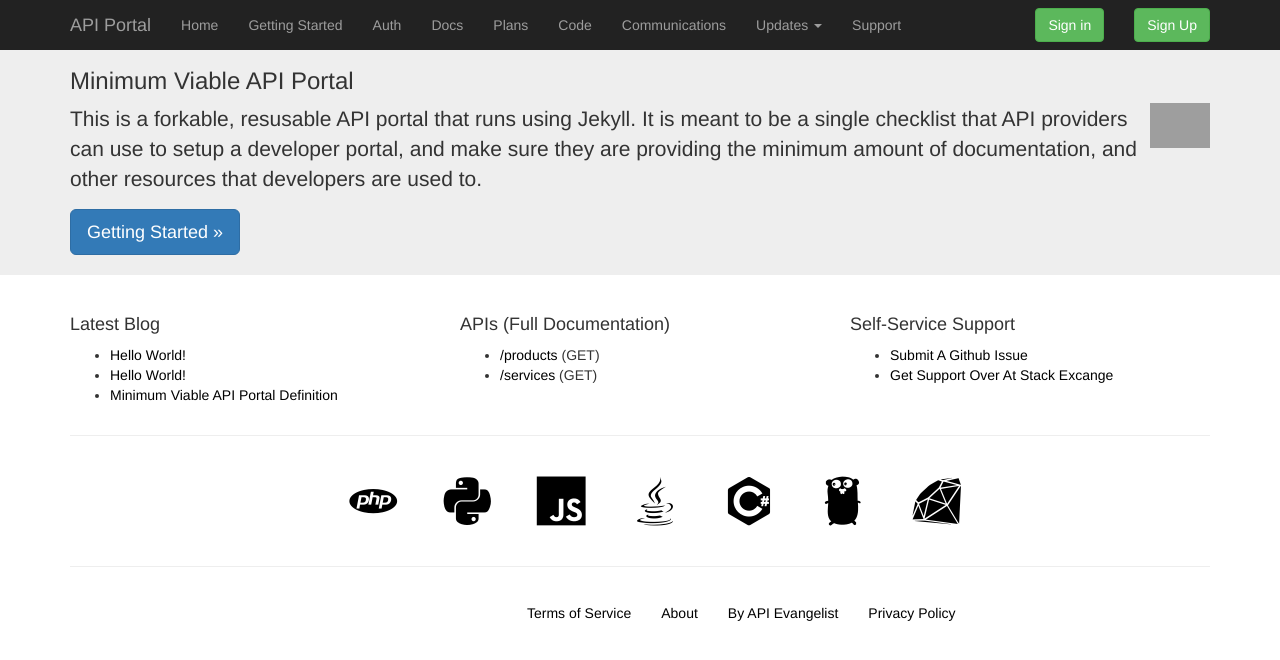
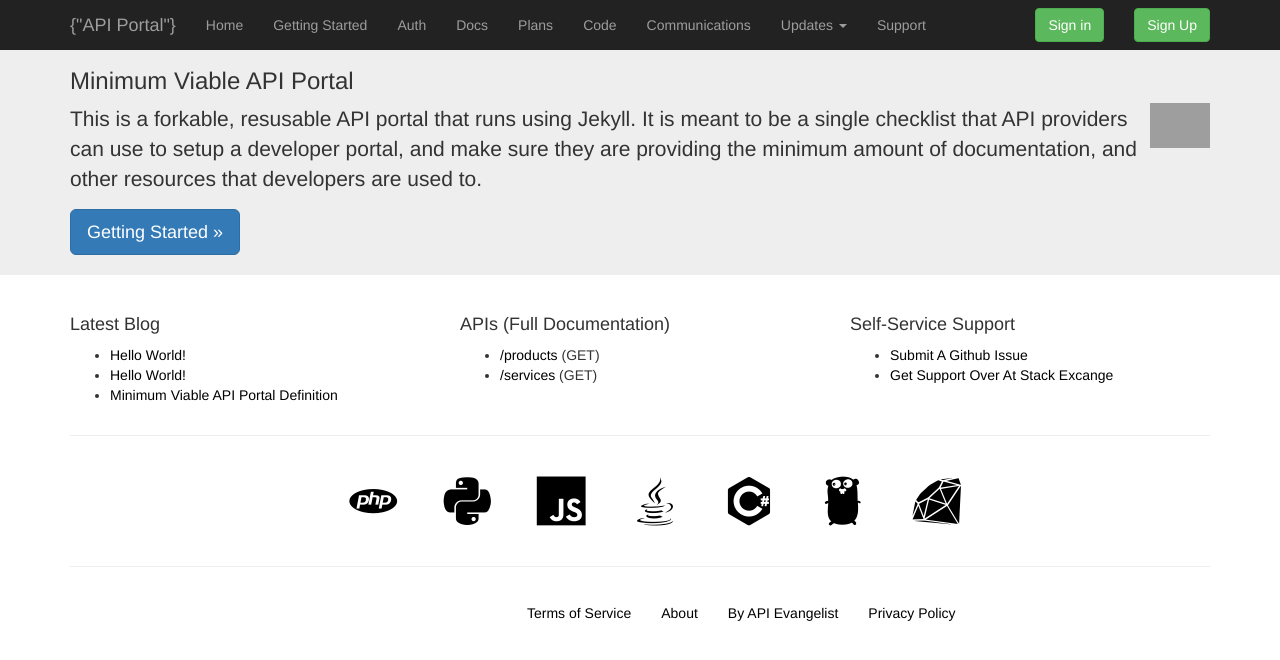
Before and after one commit to api-evangelist/portal-minimum, a Jekyll site: the page built from index.html, in a window 1280 px wide. Shown: the top 660 px of the page. Built offline with Jekyll 4.4.1, drawn with Linux system fonts in a browser that asks for light colours; grey boxes are pictures that could not be loaded.

```diff
--- a/_config.yml
+++ b/_config.yml
@@ -12,7 +12,7 @@
 # Every API should have a simple portal providing access to the API and all supporting resources.
 
 # Name - Provide a simple name for your API / developer portal.
-portal_title: 'API Portal'
+portal_title: '{"API Portal"}'
 portal_name: 'Minimum Viable API Portal'
 
 # URL - developer.[yourdomain].com
```
